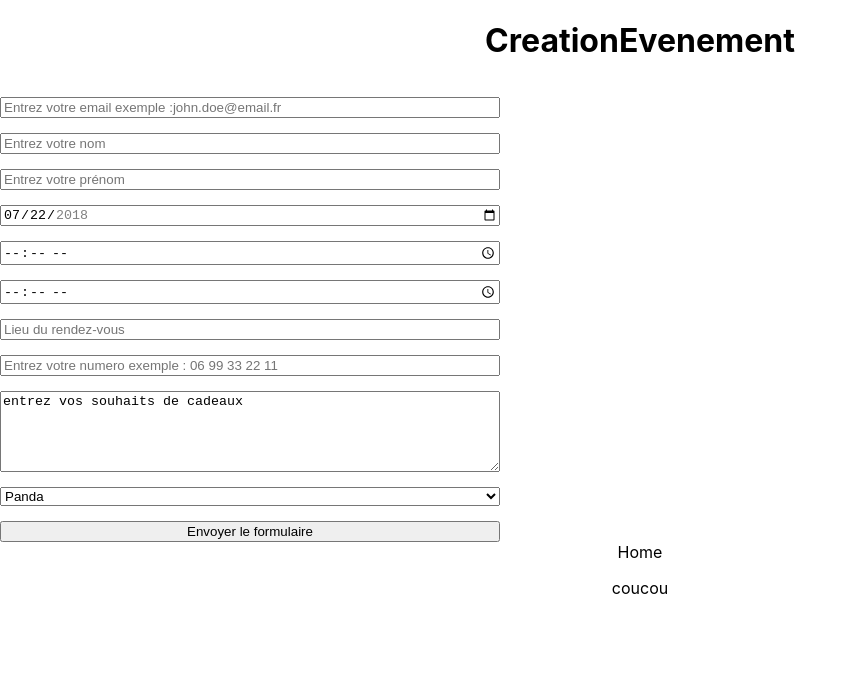
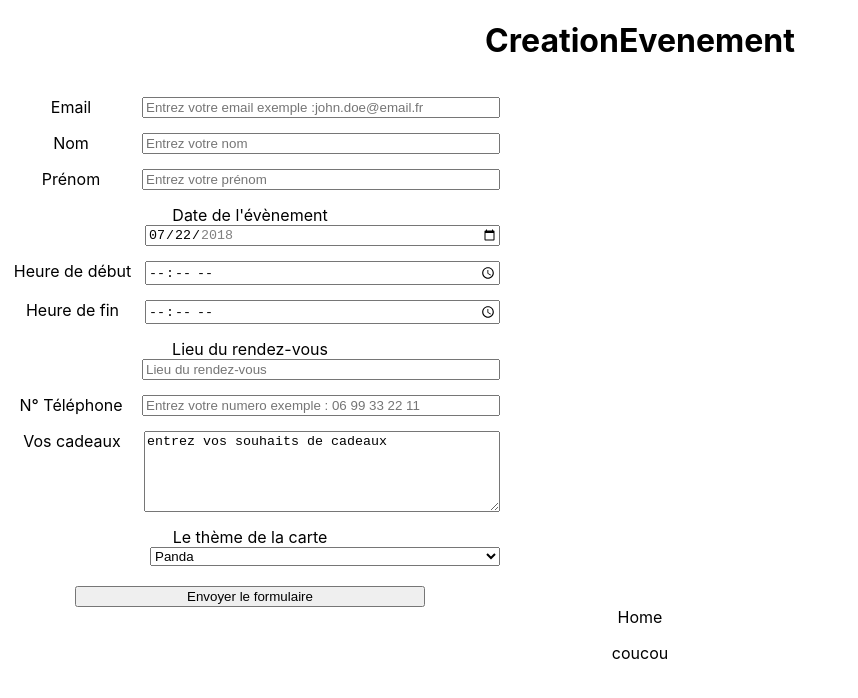
Before and after one commit to WildCodeSchool/2022-03-JS-RemoteFR-Outsiders-P3-GiveDay, a React (Vite) app in the folder frontend/: page / in a window 1280 px wide. Shown: the top 698 px of the page, without its empty margins (0-858 px from the left). Built offline with nearby package versions, Linux system fonts and the light colour scheme.

Commit message:
Modification du formulaire CreationEvenement.jsx, ajout de labels aux input : envoi n°3

```diff
--- a/frontend/src/components/CreationEvenement/CreationEvenement.jsx
+++ b/frontend/src/components/CreationEvenement/CreationEvenement.jsx
@@ -22,6 +22,8 @@ function CreationEvenement() {
         method="post"
         onSubmit={onSubmit}
       >
+        <label htmlFor="input_eve_mail">
+          Email
           <input
             id="input_eve_mail"
             type="mail"
@@ -31,7 +33,10 @@ function CreationEvenement() {
             placeholder="Entrez votre email exemple :john.doe@email.fr"
             required
           />
+        </label>
 
+        <label htmlFor="input_eve_lastname">
+          Nom
           <input
             id="input_eve_lastname"
             onChange={handleChange}
@@ -40,6 +45,10 @@ function CreationEvenement() {
             placeholder="Entrez votre nom"
             required
           />
+        </label>
+
+        <label htmlFor="input_eve_firstname">
+          Prénom
           <input
             id="input_eve_firstname"
             onChange={handleChange}
@@ -48,7 +57,9 @@ function CreationEvenement() {
             placeholder="Entrez votre prénom"
             required
           />
-
+        </label>
+        <label htmlFor="input_eve_firstname">
+          Date de l'évènement
           <input
             id="input_eve_date"
             type="date"
@@ -59,7 +70,9 @@ function CreationEvenement() {
             max="2018-12-31"
             required
           />
-
+        </label>
+        <label htmlFor="input_eve_hour_start">
+          Heure de début
           <input
             id="input_eve_hour_start"
             type="time"
@@ -69,7 +82,9 @@ function CreationEvenement() {
             max="22:00"
             required
           />
-
+        </label>
+        <label htmlFor="input_eve_hour_end">
+          Heure de fin
           <input
             id="input_eve_hour_end"
             type="time"
@@ -79,7 +94,10 @@ function CreationEvenement() {
             max="00:00"
             required
           />
+        </label>
 
+        <label htmlFor="input_eve_place">
+          Lieu du rendez-vous
           <input
             id="input_eve_place"
             onChange={handleChange}
@@ -88,7 +106,10 @@ function CreationEvenement() {
             placeholder="Lieu du rendez-vous"
             required
           />
+        </label>
 
+        <label htmlFor="input_eve_phone">
+          N° Téléphone
           <input
             id="input_eve_phone"
             type="tel"
@@ -98,11 +119,17 @@ function CreationEvenement() {
             placeholder="Entrez votre numero exemple : 06 99 33 22 11"
             required
           />
+        </label>
 
+        <label htmlFor="input_eve_present">
+          Vos cadeaux
           <textarea id="input_eve_present" name="cadeaux" rows="5">
             entrez vos souhaits de cadeaux
           </textarea>
+        </label>
 
+        <label htmlFor="select_eve_theme">
+          Le thème de la carte
           <select id="select_eve_theme" name="theme">
             <option value="1" selected="selected">
               Panda
@@ -110,6 +137,7 @@ function CreationEvenement() {
             <option value="2">starwars</option>
             <option value="3">chats</option>
           </select>
+        </label>
 
         <input type="submit" value="Envoyer le formulaire" />
       </form>
--- a/frontend/src/components/CreationEvenement/creationEvenement.css
+++ b/frontend/src/components/CreationEvenement/creationEvenement.css
@@ -3,8 +3,24 @@
   flex-direction: column;
   width: 500px;
 }
+
+div .line {
+  display: flex;
+  flex-direction: row;
+}
+
+label {
+  width: 500px;
+  margin-top: 15px;
+}
+
 input,
 textarea,
 select {
-  margin-top: 15px;
+  width: 350px;
+  float: right;
 }
+
+input[type="submit"] {
+  margin: 20px auto 0;
+}
```
Lines whose indentation alone changed are shown as unchanged.
